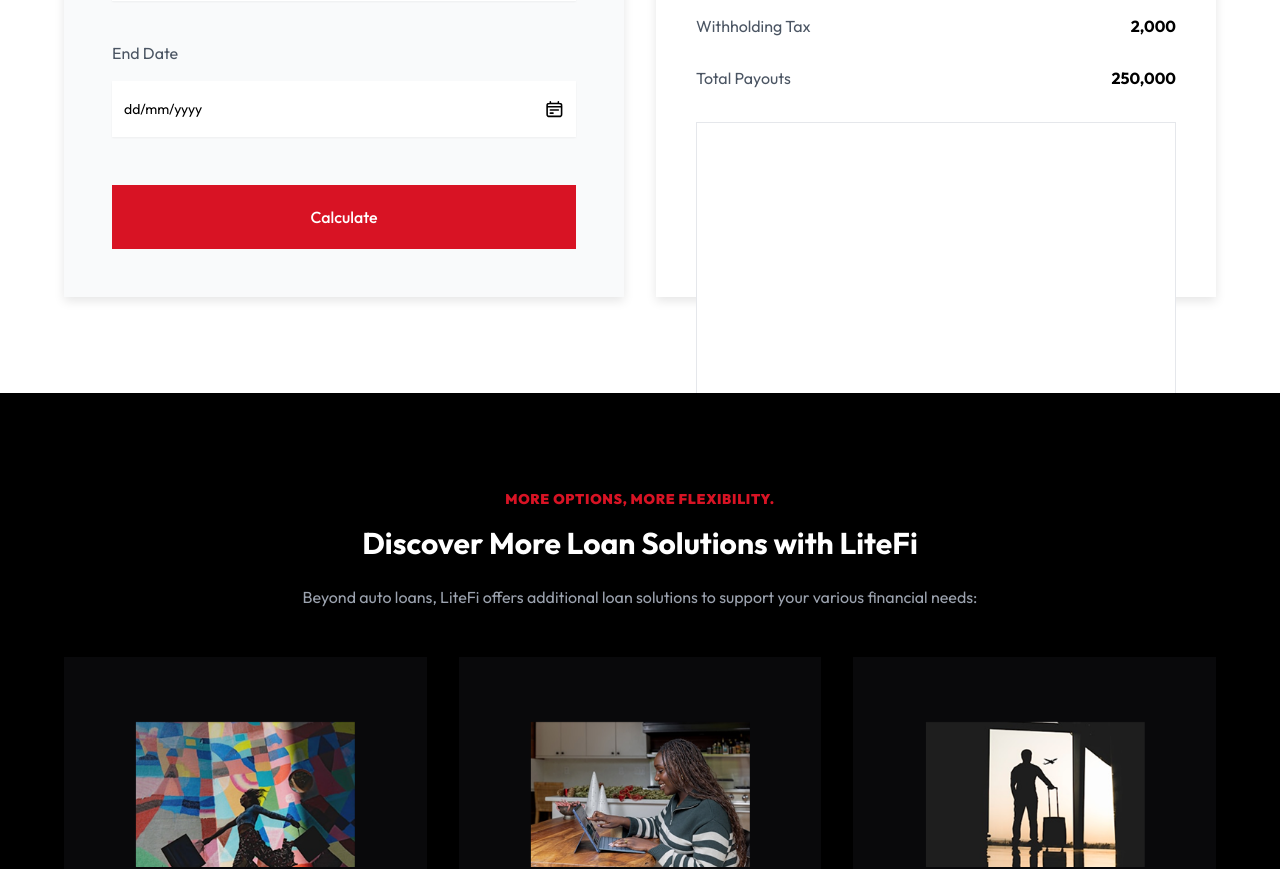
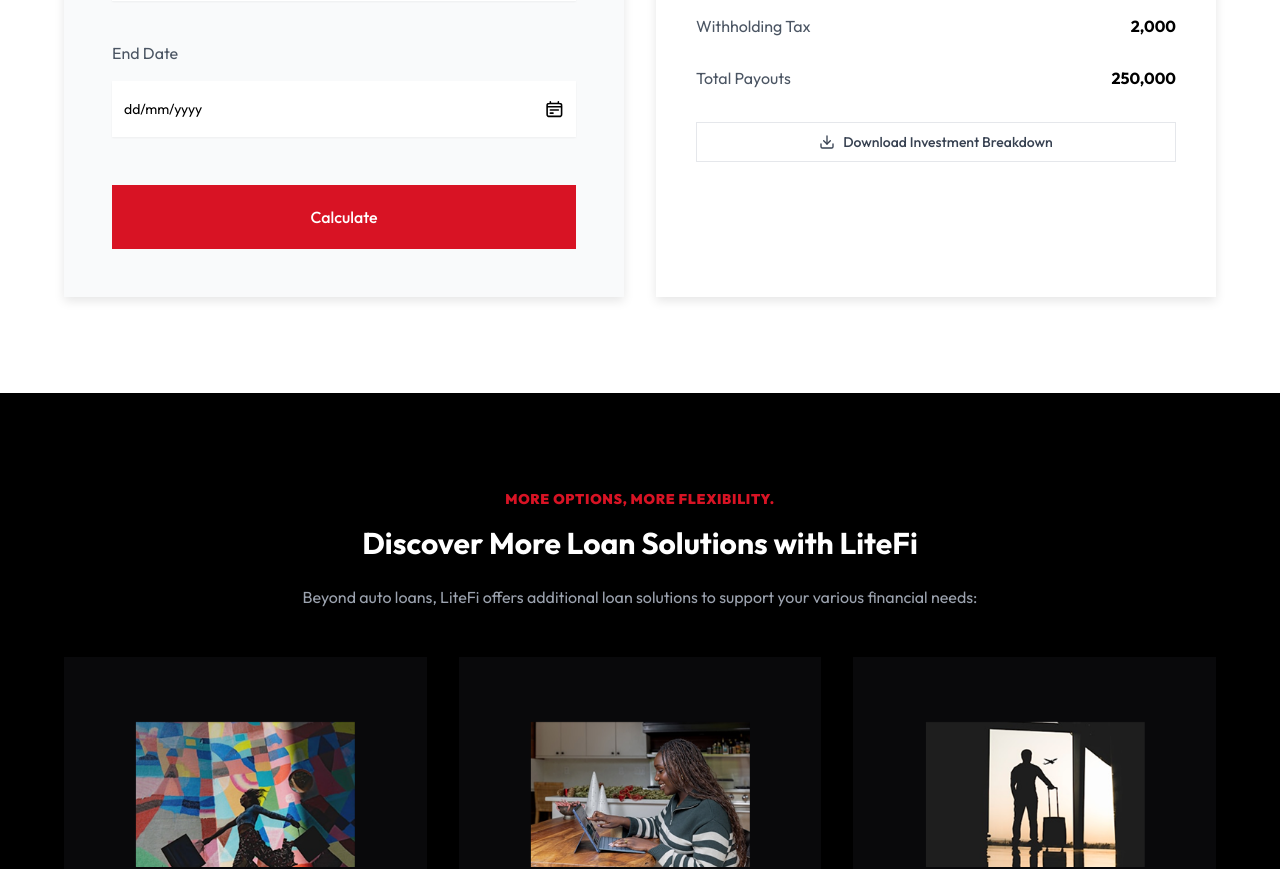
Before and after one commit to Jossyboydgenius/LiteFi, a Next.js app: page / in a window 1280 px wide. Shown: the part 4880-5749 px from the top of the page. Built offline with nearby package versions, Linux system fonts and the light colour scheme.

Commit message:
style(ui): update button variant colors to use theme variables

```diff
--- a/components/ui/button.tsx
+++ b/components/ui/button.tsx
@@ -9,12 +9,12 @@
   {
     variants: {
       variant: {
-        default: "bg-red-600 text-white hover:bg-red-700",
+        default: "bg-primary text-white hover:bg-primary/90",
         destructive: "bg-red-600 text-white hover:bg-red-700",
-        outline: "border border-gray-300 bg-white text-black hover:bg-gray-50",
-        secondary: "bg-gray-100 text-black hover:bg-gray-200",
-        ghost: "text-black hover:bg-gray-100",
-        link: "text-red-600 underline-offset-4 hover:underline",
+        outline: "border border-input bg-background hover:bg-accent hover:text-accent-foreground",
+        secondary: "bg-secondary text-black hover:bg-secondary/80",
+        ghost: "hover:bg-accent hover:text-accent-foreground",
+        link: "text-primary underline-offset-4 hover:underline",
       },
       size: {
         default: "h-10 px-4 py-2",
```
